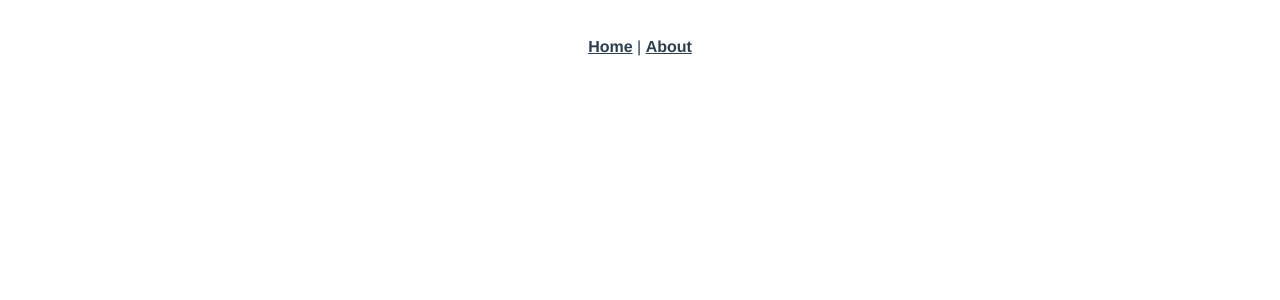
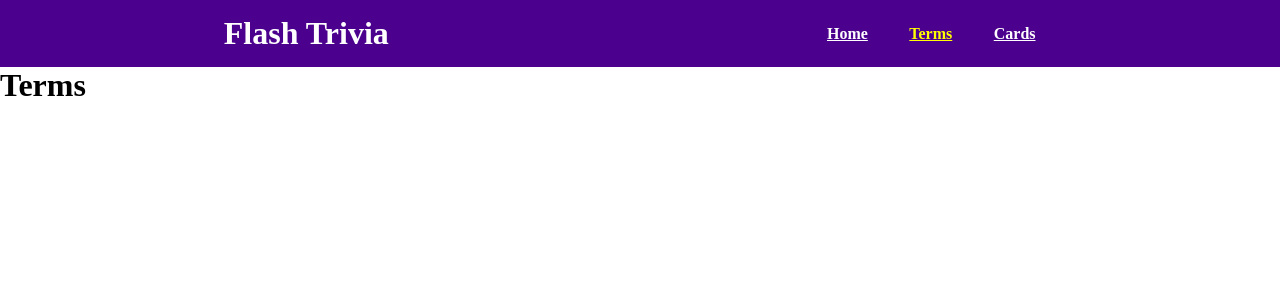
Before and after one commit to eagledb14/cproject3, a Vue app: page /terms in a window 1280 px wide. Shown: the top 300 px of the page. Built offline with nearby package versions, Linux system fonts and the light colour scheme.

Commit message:
created project, added nav bar

```diff
--- a/src/App.vue
+++ b/src/App.vue
@@ -1,32 +1,72 @@
 <template>
   <div id="app">
     <div id="nav">
-      <router-link to="/">Home</router-link> |
-      <router-link to="/about">About</router-link>
+      <div>
+        <router-link to="/" class="logo">Flash Trivia</router-link>
+      </div>
+      <div class="nav-item">
+        <router-link to="/">Home</router-link>
+        <router-link to="/terms">Terms</router-link>
+        <router-link to="/cards">Cards</router-link>
+      </div>
     </div>
     <router-view/>
+    <div class="footer">
+
+    </div>
   </div>
 </template>
 
 <style>
-#app {
-  font-family: Avenir, Helvetica, Arial, sans-serif;
-  -webkit-font-smoothing: antialiased;
-  -moz-osx-font-smoothing: grayscale;
-  text-align: center;
-  color: #2c3e50;
+
+* {
+  margin: 0;
+  padding: 0;
+  box-sizing: border-box;
 }
 
 #nav {
-  padding: 30px;
+  display: flex;
+  justify-content: space-around;
+  align-items: center;
+  padding: 15px;
+  background-color: #4c008e;
+  color: white;
+}
+
+.logo {
+  text-decoration: none;
+  color: white !important;
+  font-size: 2rem;
+}
+
+.nav-item {
+  display: flex;
+  flex-direction: row;
+  justify-content: space-around;
+  width: 20%;
 }
 
 #nav a {
   font-weight: bold;
-  color: #2c3e50;
+  color:white;
 }
 
 #nav a.router-link-exact-active {
-  color: #42b983;
+  color: yellow;
 }
+
+.footer {
+  display: flex;
+  justify-content: center;
+
+}
+
+/* Mobile */
+@media only screen and (max-width: 700px) {
+  .nav-item {
+    flex-direction: column;
+  }
+}
+
 </style>
--- a/src/main.js
+++ b/src/main.js
@@ -1,10 +1,16 @@
 import Vue from 'vue'
 import App from './App.vue'
 import router from './router'
+import mock from './mock.js'
 
 Vue.config.productionTip = false
 
+let data = {
+  terms: mock
+}
+
 new Vue({
   router,
+  data,
   render: h => h(App)
 }).$mount('#app')
--- /dev/null
+++ b/src/mock.js
@@ -0,0 +1,39 @@
+let mock = [
+  {
+    id: 1,
+    term: "monkey",
+    def: "The forest animal",
+    right: 2,
+    wrong: 1
+  },
+  {
+    id: 2,
+    term: "ham",
+    def: "Meat from pigs",
+    right: 1,
+    wrong: 3
+  },
+  {
+    id: 3,
+    term: "Jerry",
+    def: "From that one comedy show",
+    right: 4,
+    wrong: 0
+  },
+  {
+    id: 4,
+    term: "Mario",
+    def: "It's a me",
+    right: 6,
+    wrong: 2
+  },
+  {
+    id: 5,
+    term: 'desk',
+    def: "it's made of wood",
+    right: 2,
+    wrong: 2
+  }
+];
+
+export default mock;
--- a/src/router/index.js
+++ b/src/router/index.js
@@ -1,6 +1,13 @@
 import Vue from 'vue'
 import VueRouter from 'vue-router'
 import Home from '../views/Home.vue'
+
+// 4c008e : really dark purple
+// 8600fe : dark purple
+// b867ff : light purple
+// 7a7083 : gray
+// white : fff
+
 
 Vue.use(VueRouter)
 
@@ -11,12 +18,18 @@ const routes = [
     component: Home
   },
   {
-    path: '/about',
-    name: 'About',
+    path: '/terms',
+    name: 'Terms',
     // route level code-splitting
     // this generates a separate chunk (about.[hash].js) for this route
     // which is lazy-loaded when the route is visited.
-    component: () => import(/* webpackChunkName: "about" */ '../views/About.vue')
+    component: () => import(/* webpackChunkName: "about" */ '../views/Terms.vue')
+  },
+  {
+    path: '/cards',
+    name: "Cards",
+
+    component: () => import("../views/Cards.vue")
   }
 ]
 
--- a/src/views/About.vue
+++ /dev/null
@@ -1,5 +0,0 @@
-<template>
-  <div class="about">
-    <h1>This is an about page</h1>
-  </div>
-</template>
--- /dev/null
+++ b/src/views/Cards.vue
@@ -0,0 +1,16 @@
+<template>
+    <div class="cards">
+    <h1>Cards</h1>
+
+    </div>
+</template>
+
+
+
+<script>
+
+export default {
+  name: "Cards",
+
+}
+</script>
--- a/src/views/Home.vue
+++ b/src/views/Home.vue
@@ -1,18 +1,59 @@
 <template>
   <div class="home">
-    <img alt="Vue logo" src="../assets/logo.png">
-    <HelloWorld msg="Welcome to Your Vue.js App"/>
+    <h1 class="title">Flash Trivia</h1>
+    <br>
+
+    <div id="page">
+      <div class='container'>
+      <div class="content">
+        <h3> Learn the Terms</h3>
+        <div class="card">Terms</div>
+      </div>
+      <div class="content">
+        <h3>See how you're doing</h3>
+        <div class="card">Cards</div>
+      </div>
+    </div>
+    </div>
   </div>
 </template>
 
 <script>
 // @ is an alias to /src
-import HelloWorld from '@/components/HelloWorld.vue'
 
 export default {
   name: 'Home',
-  components: {
-    HelloWorld
-  }
+
 }
 </script>
+
+<style scoped>
+
+.title {
+  text-align: center;
+  margin-top: 15px;
+}
+
+.page {
+  width: 50%;
+}
+
+.container {
+  display: flex;
+  justify-content: space-around;
+  /* width: 100%; */
+}
+
+.content {
+  display: flex;
+  flex-direction: column;
+  align-items: center;
+}
+
+.card {
+  border: solid black 2px;
+  padding: 30%;
+}
+
+
+</style>
--- /dev/null
+++ b/src/views/Terms.vue
@@ -0,0 +1,14 @@
+<template>
+  <div class="terms">
+    <h1>Terms</h1>
+  </div>
+</template>
+
+
+<script>
+
+export default {
+  name: "Terms",
+
+}
+</script>
```
